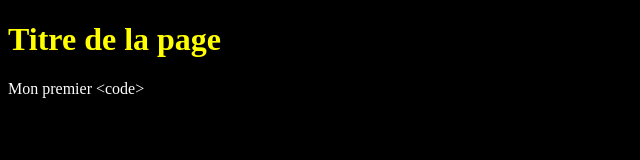
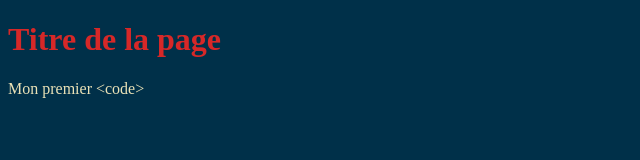
Before and after one commit to Maxime-Sauniet/New-repo-inf1a2022, a plain HTML site: page index.html in a window 1280 px wide. Shown: the whole page, without its empty margins (0-640 px from the left). Drawn offline with Linux system fonts and the light colour scheme.

Commit message:
nouvelle couleur

```diff
--- a/css/main.css
+++ b/css/main.css
@@ -1,8 +1,8 @@
 body {
-    background: black;
-    color: white;
+    background: #003049;
+    color: #eae2b7;
 }
 
 h1 {
-    color: yellow;
+    color: #d62828;
 }
```
